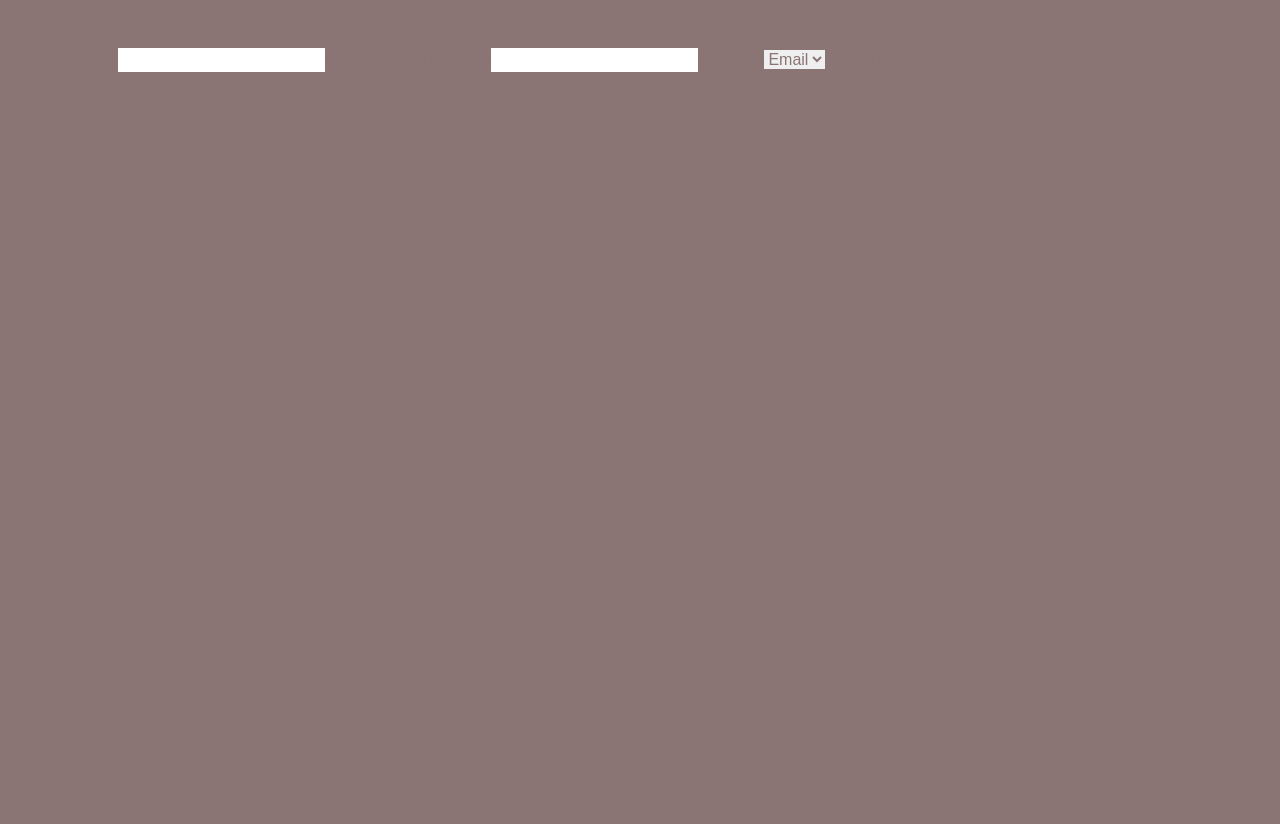
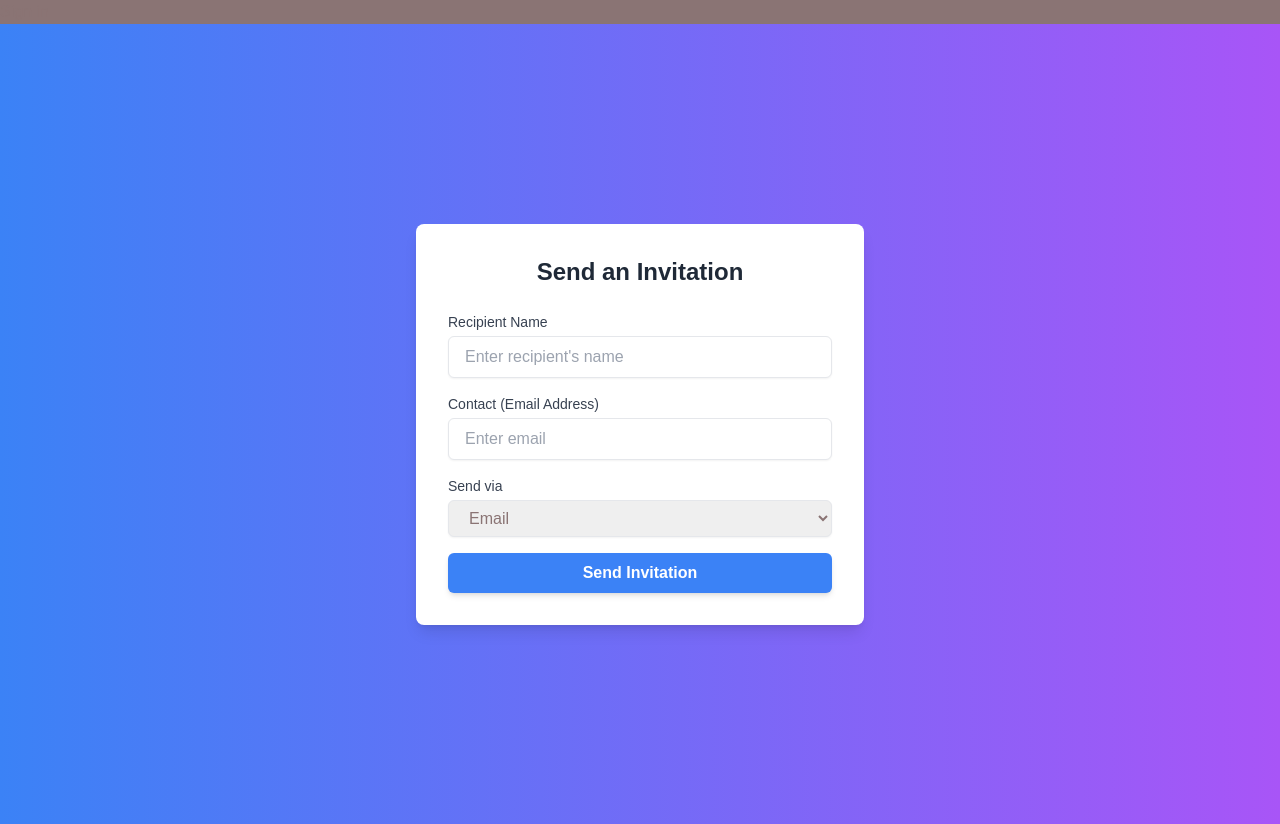
Before and after one commit to code-differently/24q4-team3, a Next.js app in the folder capstone/: page /send-invitation in a window 1280 px wide. Before the commit the page ends 800 px from the top, so only its background shows below. Built offline with nearby package versions, Linux system fonts and the light colour scheme; no server answers.

Commit message:
chore: styled invitation page

```diff
--- a/capstone/src/app/send-invitation/page.tsx
+++ b/capstone/src/app/send-invitation/page.tsx
@@ -1,4 +1,3 @@
-
 "use client";
 
 import { useState } from 'react';
@@ -30,11 +29,9 @@ const SendInvitation = () => {
       setRecipientName('');
       setRecipientContact('');
     } catch (error) {
-
       if (error instanceof Error) {
         alert(error.message);
       } else {
-
         alert('An unexpected error occurred.');
       }
     } finally {
@@ -43,38 +40,53 @@ const SendInvitation = () => {
   };
 
   return (
+    <div className="flex items-center justify-center min-h-screen bg-gradient-to-r from-blue-500 to-purple-500 p-6">
+      <div className="bg-white rounded-lg shadow-lg p-8 w-full max-w-md">
+        <h1 className="text-2xl font-bold text-center text-gray-800 mb-6">Send an Invitation</h1>
+        <form onSubmit={handleSubmit} className="space-y-4">
           <div>
-      <h1>Send an Invitation</h1>
-      <form onSubmit={handleSubmit}>
-        <label>
-          Recipient Name:
+            <label className="block text-sm font-medium text-gray-700">Recipient Name</label>
             <input
               type="text"
               value={recipientName}
               onChange={(e) => setRecipientName(e.target.value)}
               required
+              className="mt-1 block w-full px-4 py-2 border rounded-md shadow-sm focus:ring-blue-500 focus:border-blue-500"
+              placeholder="Enter recipient's name"
             />
-        </label>
-        <label>
-          Contact (Email/Phone):
+          </div>
+          <div>
+            <label className="block text-sm font-medium text-gray-700">Contact (Email Address)</label>
             <input
               type="text"
               value={recipientContact}
               onChange={(e) => setRecipientContact(e.target.value)}
               required
+              className="mt-1 block w-full px-4 py-2 border rounded-md shadow-sm focus:ring-blue-500 focus:border-blue-500"
+              placeholder="Enter email"
             />
-        </label>
-        <label>
-          Send via:
-          <select onChange={(e) => setIsEmail(e.target.value === 'email')}>
+          </div>
+          <div>
+            <label className="block text-sm font-medium text-gray-700">Send via</label>
+            <select
+              onChange={(e) => setIsEmail(e.target.value === 'email')}
+              className="mt-1 block w-full px-4 py-2 border rounded-md shadow-sm focus:ring-blue-500 focus:border-blue-500"
+            >
               <option value="email">Email</option>
-            <option value="sms">SMS</option>
             </select>
-        </label>
-        <button type="submit" disabled={loading}>
+          </div>
+          <div className="text-center">
+            <button
+              type="submit"
+              disabled={loading}
+              className={`w-full px-4 py-2 text-white font-semibold rounded-md shadow-md
+              ${loading ? 'bg-gray-400 cursor-not-allowed' : 'bg-blue-500 hover:bg-blue-700'}`}
+            >
               {loading ? 'Sending...' : 'Send Invitation'}
             </button>
+          </div>
         </form>
+      </div>
     </div>
   );
 };
```
Lines whose indentation alone changed are shown as unchanged.
